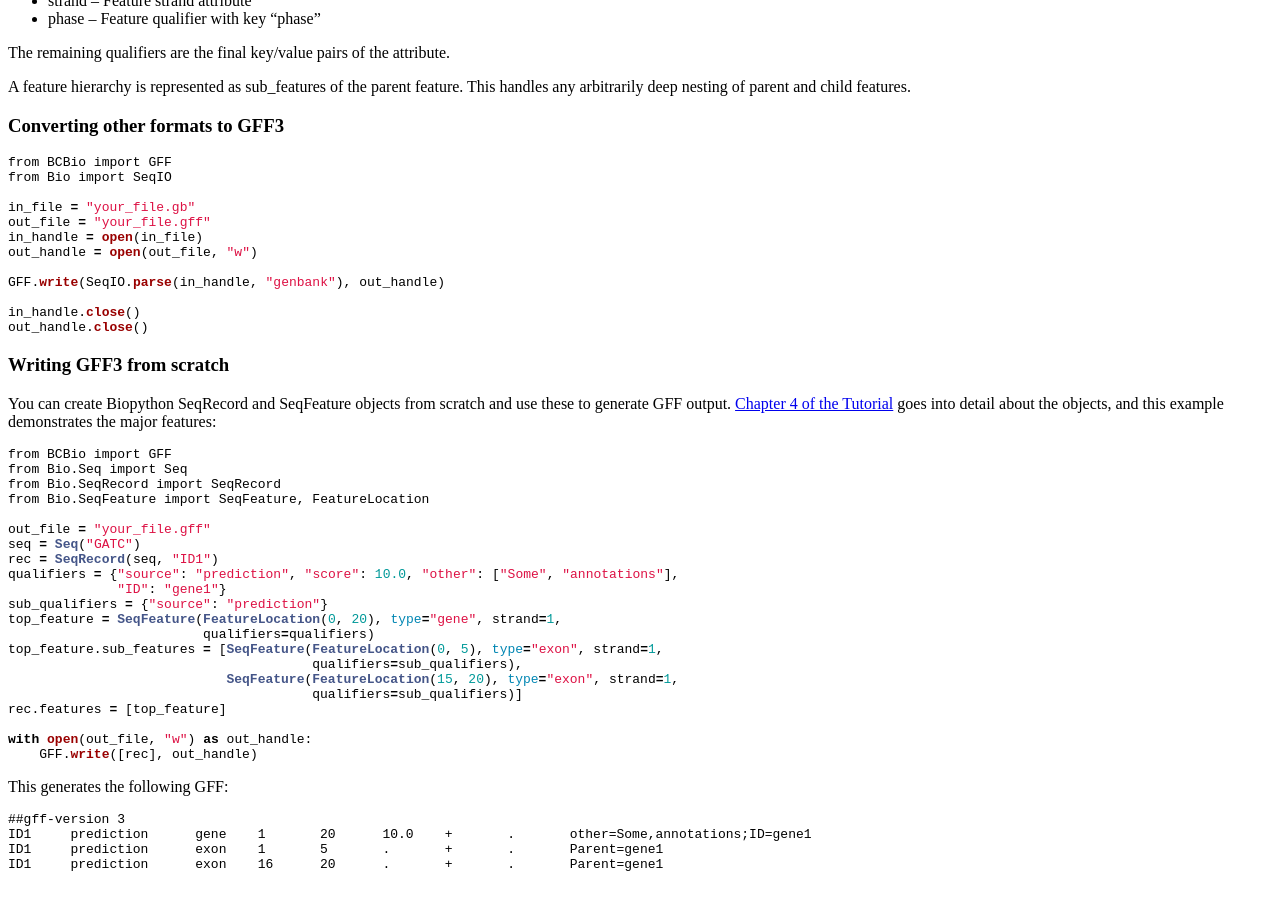
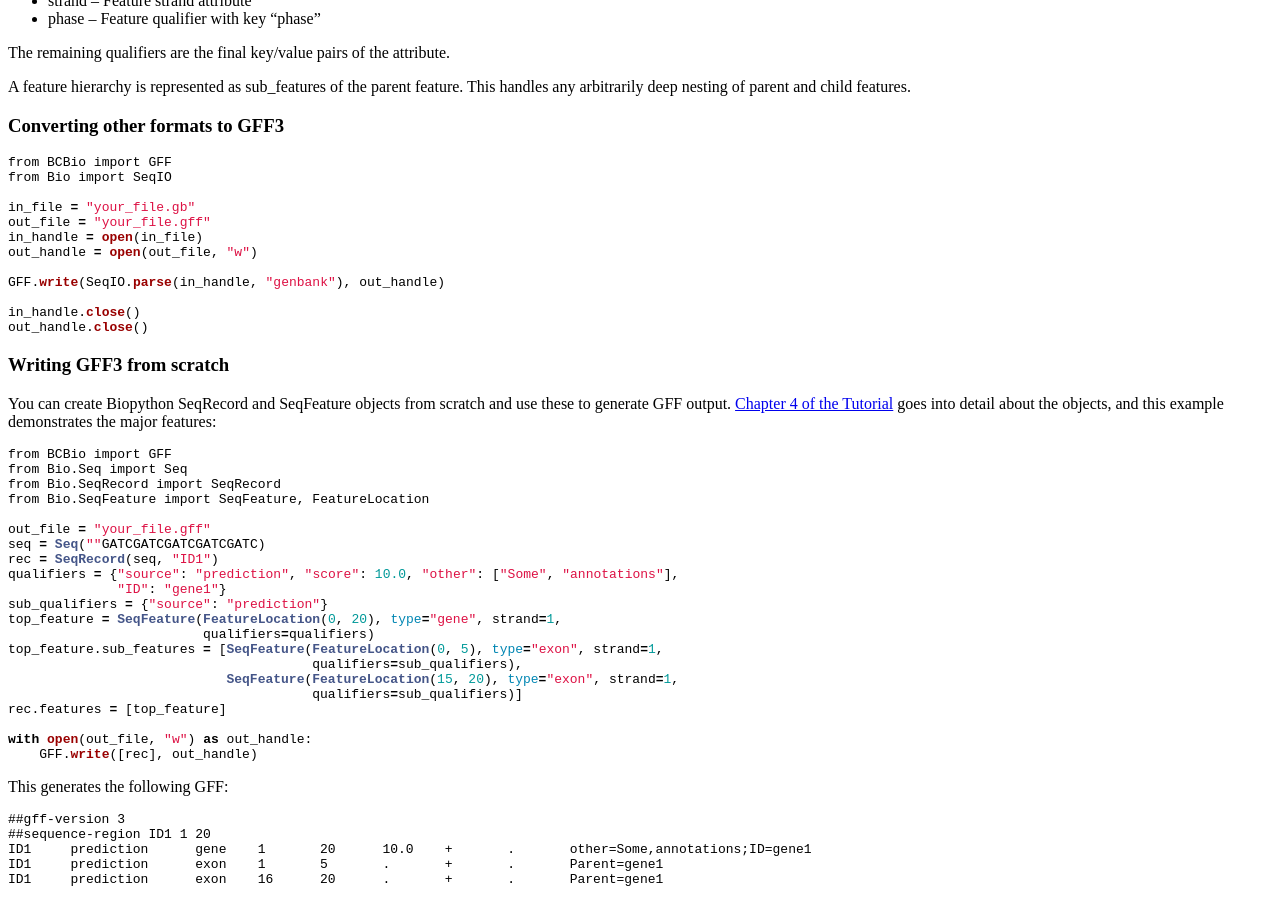
Before and after one commit to biopython/biopython.github.io, a Jekyll site: the page built from wiki/GFF_Parsing.md, in a window 1280 px wide and 900 px high, scrolled down 3457 px. Built offline with Jekyll 4.4.1, drawn with Linux system fonts in a browser that asks for light colours.

Commit message:
/* Writing GFF3 from scratch */

```diff
--- a/wiki/GFF_Parsing.md
+++ b/wiki/GFF_Parsing.md
@@ -323,7 +323,7 @@ from Bio.SeqRecord import SeqRecord
 from Bio.SeqFeature import SeqFeature, FeatureLocation
 
 out_file = "your_file.gff"
-seq = Seq("GATC")
+seq = Seq(""GATCGATCGATCGATCGATC)
 rec = SeqRecord(seq, "ID1")
 qualifiers = {"source": "prediction", "score": 10.0, "other": ["Some", "annotations"],
               "ID": "gene1"}
@@ -343,6 +343,7 @@ with open(out_file, "w") as out_handle:
 This generates the following GFF:
 
     ##gff-version 3
+    ##sequence-region ID1 1 20
     ID1     prediction      gene    1       20      10.0    +       .       other=Some,annotations;ID=gene1
     ID1     prediction      exon    1       5       .       +       .       Parent=gene1
     ID1     prediction      exon    16      20      .       +       .       Parent=gene1
```
Also changed, not shown: 1 other file.
